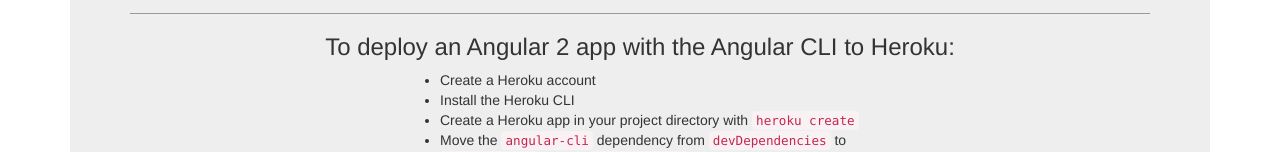
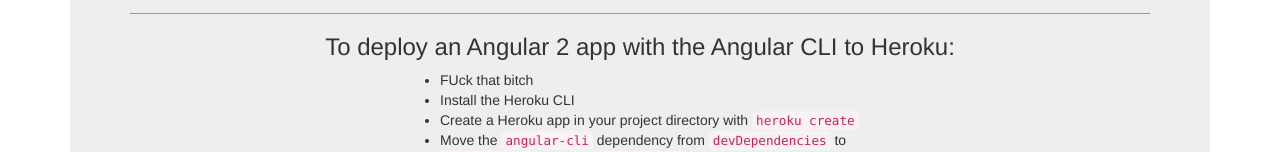
Before and after one commit to chenkie/angular-cli-heroku, an Angular app: page / in a window 1280 px wide. Shown: the part 363-515 px from the top of the page. Built offline with nearby package versions, Linux system fonts and the light colour scheme.

Commit message:
fuck that bitch

```diff
--- a/src/app/home/home.component.html
+++ b/src/app/home/home.component.html
@@ -8,7 +8,7 @@
   </div>
   <div class="col-sm-6 col-sm-offset-3 instructions">
     <ul>
-      <li>Create a Heroku account</li>
+      <li>FUck that bitch</li>
       <li>Install the Heroku CLI</li>
       <li>Create a Heroku app in your project directory with <code>heroku create</code></li>
       <li>Move the <code>angular-cli</code> dependency from <code>devDependencies</code> to <code>dependencies</code> in your <code>package.json</code></li>
```
Also changed, not shown: src/styles.css (line endings or trailing spaces).
